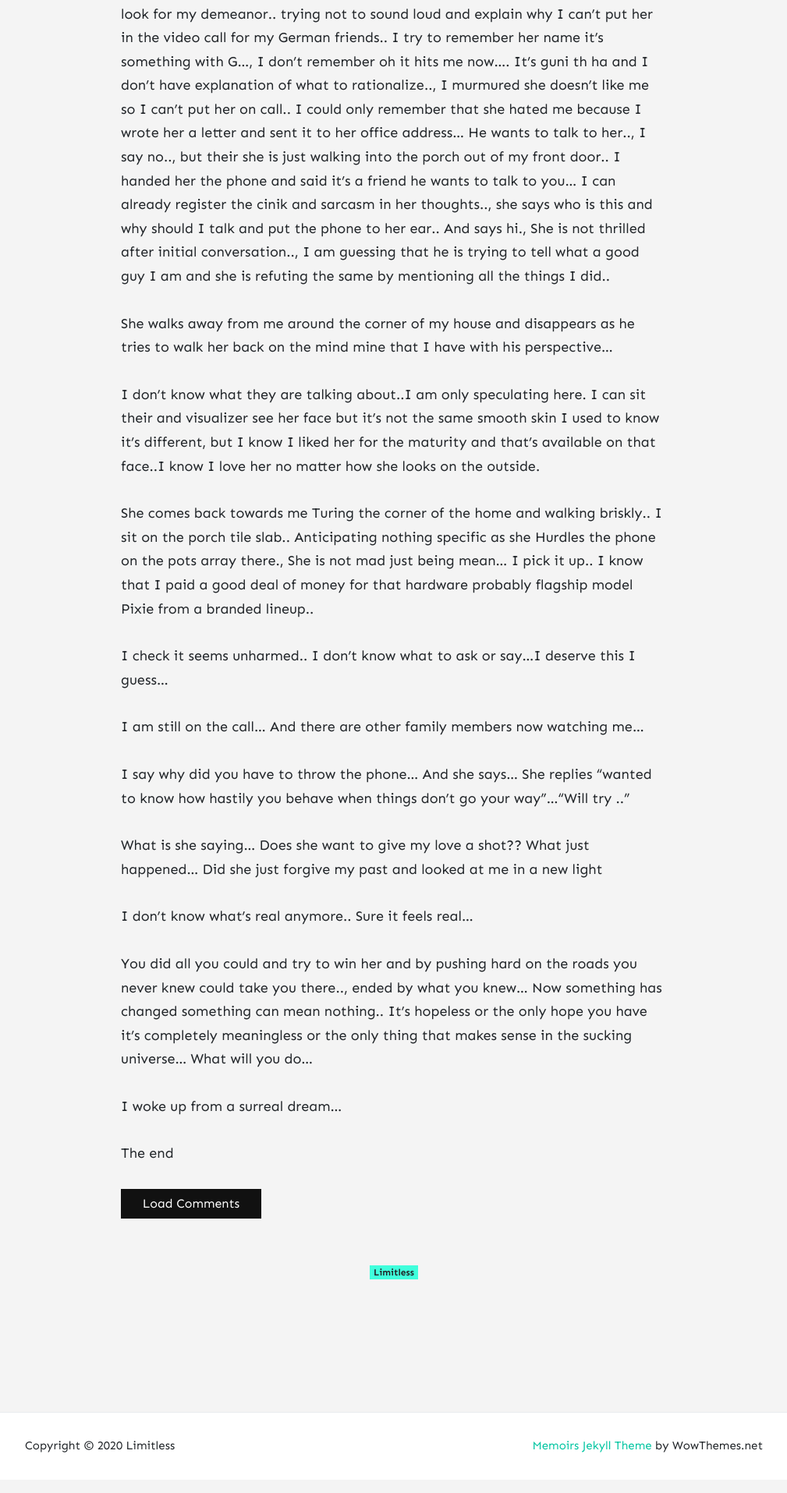
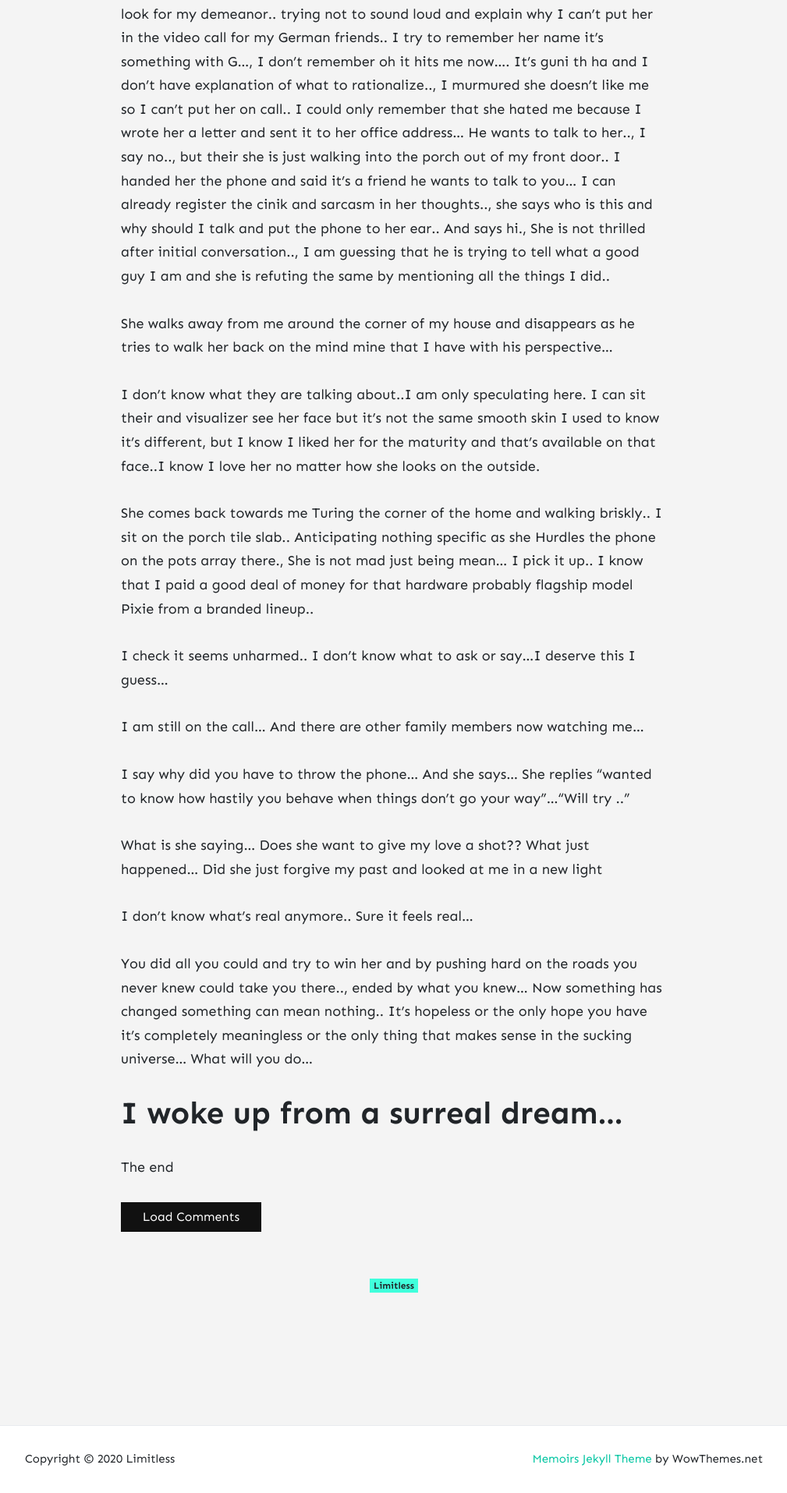
Before and after one commit to gowrav/gowrav.github.io, a Jekyll site: the page built from _posts/2020-05-14-re-take.md, in a window 1280 px wide. Shown: the part 1082-2997 px from the top of the page at 78% size, without its empty margins (135-1144 px from the left). Built offline with Jekyll 4.4.1, drawn with Linux system fonts in a browser that asks for light colours; nearby versions of some CDN libraries; comment, search, counter and statistics services are not loaded.

```diff
--- a/_posts/2020-05-14-re-take.md
+++ b/_posts/2020-05-14-re-take.md
@@ -8,6 +8,7 @@ image: https://lh3.googleusercontent.com/wtvRzI2zjh_ojZdZdUn4RRgLOSPw3FNCt8S0sgR
 description: "what will you do., When it ends the way you don't want to."
 rating:
 ---
+
 I am on my bed supposedly trying to get an internet connection for the audio call discussing the gory details of drm turn kit reciever that I couldn't build to a newly made friend living in Germany with his koorg wife as the lady I was madly in love with walks into the room ducks in to the space between the wardrobe and the cot to remove something from her bag she had stacked their when she came to our home as an uninvited refuge of some pandemic.
 The voice comes through as I recieve the call.
 "G how are you" both of them ask., I realise it's a video call and I see the couple for the first time together on the display screen and I accidentally reveal the angry lady ducked and on call with possibly her fiancee who looks into the camera for just a second...
@@ -42,6 +43,6 @@ I don't know what's real anymore.. Sure it feels real...
 You did all you could and try to win her and by pushing hard on the roads you never knew could take you there.., ended by what you knew...
 Now something has changed something can mean nothing.. It's hopeless or the only hope you have it's completely meaningless or the only thing that makes sense in the sucking universe... What will you do...
 
-I woke up from a surreal dream...
+# I woke up from a surreal dream...
 
 The end
```
